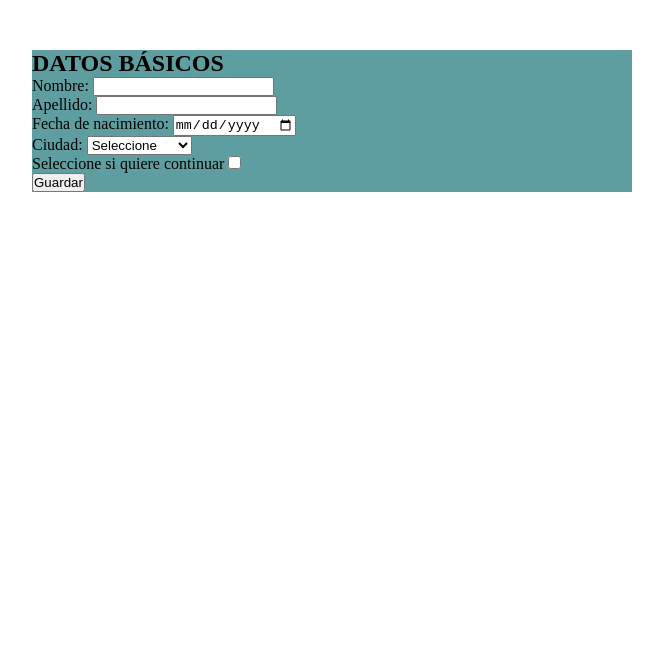
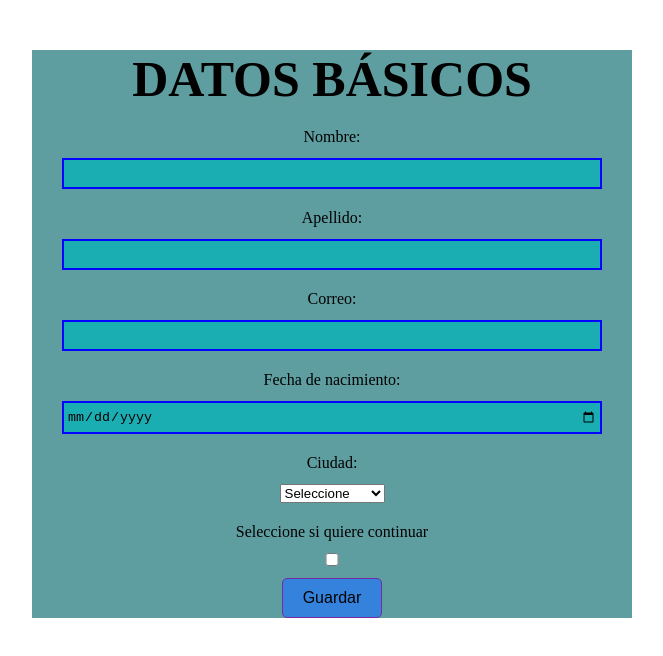
Before and after one commit to SebasPatino/Punto1, a plain HTML site: page index.html in a window 1280 px wide. Shown: the whole page, without its empty margins (308-971 px from the left). Drawn offline with Linux system fonts and the light colour scheme.

Commit message:
Segundo Commit

```diff
--- a/index.html
+++ b/index.html
@@ -7,7 +7,7 @@
     <link rel="stylesheet" href="style.css">
 </head>
 <body>
-    <section>
+        <div class="todo"></div>
             <form action="">
                 <h1>DATOS BÁSICOS</h1>
 
@@ -19,6 +19,11 @@
                 <div class="form-group">
                     <label for="apellido">Apellido:</label>
                     <input type="text" id="apellido" name="apellido" required>
+                </div>
+
+                <div class="form-group">
+                    <label for="correo">Correo:</label>
+                    <input type="email" id="correo" name="correo" required>
                 </div>
 
                 <div class="form-group">
@@ -44,10 +49,10 @@
                 </div>
 
                 <div>
-                <button>Guardar</button>
+                    <button class="boton">Guardar</button>
                 </div>
-
             </form>
+        </div>
     </section>
 </body>
 </html>
--- a/style.css
+++ b/style.css
@@ -4,8 +4,13 @@
     box-sizing: border-box;
 }
 
+h1{
+    text-align: center;
+    font-size: 50px;
+}
+
 form{
-    margin: auto;
+    margin: 0 auto;
     margin-top: 50px;
     width: 600px;
     background-color: cadetblue;
@@ -16,3 +21,67 @@ div.form-group:first-child{
     text-align: center;
     padding-top: 12px;
 }
+
+giv.form-group > label, div.form-group > input{
+    display: block;
+    margin-bottom: 12px;
+}
+
+input{
+    padding: 6px 3px;
+    width: 90%;
+    margin: 0 auto;
+    display: block;
+}
+/* Azul inicial */
+/* Verde al pasar el cursor */
+button{
+    display: block;
+    margin: 0 auto;
+    background-color: rgb(52, 130, 219);
+    color: rgb(3, 3, 3);
+    padding: 10px 20px;
+    border: 1px solid rgb(120, 42, 165);
+    border-radius: 5px;
+    font-size: 16px;
+    cursor: pointer;
+    transition: background-color 0.3s ease color 3s border 3s;
+}
+
+.boton:hover{
+    background-color: #cc7a2e;
+    color: ivory;
+    border: 1px solid rgb(42, 151, 165);
+    transition: background-color 8s color 8s border 8s;
+}
+
+.todo:has(input[type="checkbox"]:checked){
+    background-color: cadetblue;
+    border: 2px solid rgb(128, 0, 60);
+}
+
+.form-group{
+    text-align: center;
+    margin-top: 20px;
+}
+
+.form-group>input{
+    display: inline-block;
+    width: 90%;
+    padding: 6px 3px;
+}
+
+.form-group>label{
+    display: block;
+    margin-bottom: 12px;
+}
+
+input:invalid{
+    border: 2px solid rgb(0, 4, 255);
+    background-color: rgb(26, 174, 179);
+}
+
+input[type="email"]:valid{
+    border: 2px solid rgb(6, 80, 28);
+    background-color: rgb(2, 255, 14);
+}
```
Lines whose indentation alone changed are shown as unchanged.
